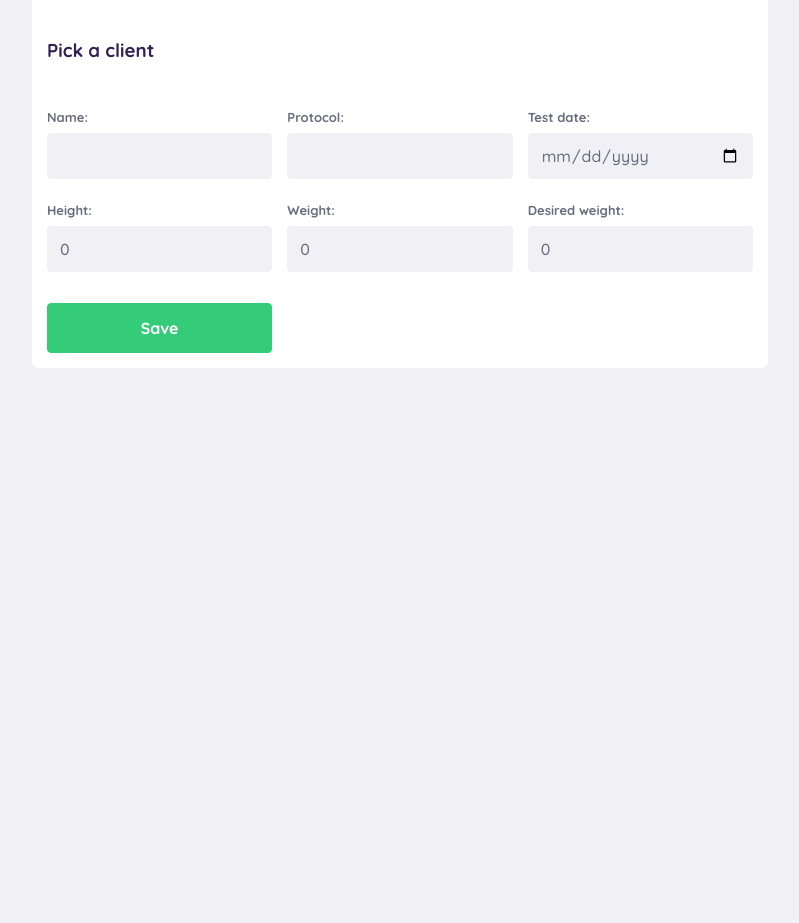
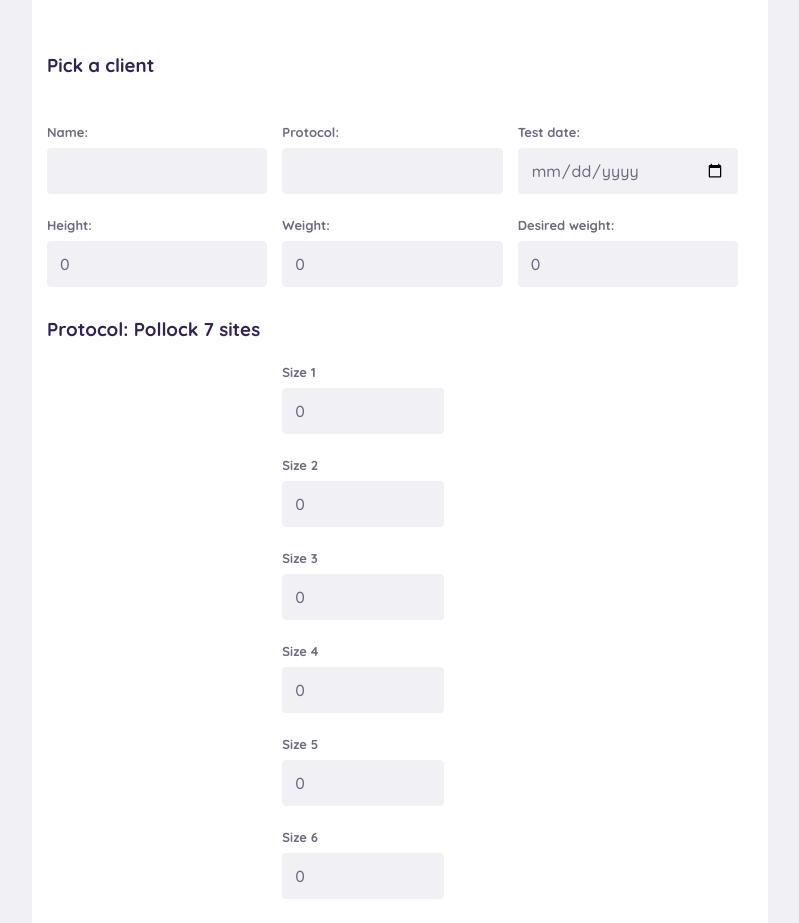
Before and after one commit to hang-up/danilo-tracker, a Vue app: page /#/addtest in a window 1280 px wide. Shown: the part 247-1170 px from the top of the page, without its empty margins (240-1039 px from the left). Before the commit the page ends 800 px from the top, so only its background shows below. Built offline with nearby package versions, Linux system fonts and the light colour scheme.

Commit message:
wip july 9th

```diff
--- a/src/App.vue
+++ b/src/App.vue
@@ -6,28 +6,28 @@
 </template>
 
 <script>
-import Menu from "./components/Menu";
+import Menu from './components/Menu';
 export default {
   components: { Menu },
   computed: {
     currentRoute() {
       return this.$router.currentRoute.name;
-    }
+    },
   },
   watch: {
     currentRoute(newr, oldr) {
       console.log(newr, oldr);
-    }
-  }
+    },
+  },
 };
 </script>
 <style>
-@import url("https://fonts.googleapis.com/css2?family=Quicksand:wght@300;500;700&display=swap");
-@import "./css/form.css";
+@import url('https://fonts.googleapis.com/css2?family=Quicksand:wght@300;500;700&display=swap');
+@import './css/form.css';
 
 :root {
   --primary-color: #34cb79;
-  --primary-color-darker: #2FB86E;
+  --primary-color-darker: #2fb86e;
   --title-color: #322153;
   --text-color: #6c6c80;
   --light-grey: #f0f0f5;
@@ -48,7 +48,7 @@ body {
 body,
 input,
 button {
-  font-family: "Quicksand", Arial, Helvetica, sans-serif;
+  font-family: 'Quicksand', Arial, Helvetica, sans-serif;
 }
 
 span,
@@ -59,7 +59,7 @@ h4,
 h5,
 h6 {
   color: var(--title-color);
-  font-family: "Quicksand";
+  font-family: 'Quicksand';
 }
 
 #app {
--- /dev/null
+++ b/src/components/form-user-info.vue
@@ -0,0 +1,93 @@
+<template>
+  <form @input="submit">
+    <div class="form-container">
+      <div class="g grid-100 form-header">
+        <h1>Create a new</h1>
+        <h1 class="title">measurement</h1>
+        <h3 class="sub-title">Pick a client</h3>
+      </div>
+
+      <div class="g grid-33 grid-m-100">
+        <label class="label" for="name">Name:</label>
+        <input class="input" type="text" name="name" v-model="form.searchUserName" />
+      </div>
+      <div class="g grid-33 grid-m-100">
+        <label class="label" for="protocol">Protocol:</label>
+        <select class="input" name="protocol" v-model="form.protocol" @change="changeProtocol">
+          <option v-for="protocol in form.protocols" :key="protocol.value" :value="protocol.value">
+            {{ protocol.name }}
+          </option>
+        </select>
+      </div>
+      <div class="g grid-33 grid-m-66">
+        <label class="label" for="testdate">Test date:</label>
+        <input class="input" type="date" name="testdate" v-model="form.testDate" />
+      </div>
+      <div class="g grid-33 grid-m-33">
+        <label class="label" for="height">Height:</label>
+        <input
+          class="input"
+          type="number"
+          name="height"
+          :min="form.minHeight"
+          v-model="form.height"
+        />
+      </div>
+      <div class="g grid-33 grid-m-50">
+        <label class="label" for="weight">Weight:</label>
+        <input
+          class="input"
+          type="number"
+          name="weight"
+          :min="form.minWeight"
+          v-model="form.weight"
+        />
+      </div>
+      <div class="g grid-33 grid-m-50">
+        <label class="label" for="desiredweight">Desired weight:</label>
+        <input class="input" type="number" name="desiredweight" v-model="form.desiredWeight" />
+      </div>
+    </div>
+  </form>
+</template>
+
+<script>
+export default {
+  name: '',
+  data: () => {
+    return {
+      form: {
+        searchUserName: null,
+        testDate: null,
+        weight: 0,
+        desiredWeight: 0,
+        height: 0,
+        protocol: null,
+        protocols: [
+          { name: 'Pollock 7 sites', value: 'FormPollock7' },
+          { name: 'Pollock 3 sites', value: 'FormPollock3' },
+        ],
+        minWeight: 35,
+        minHeight: 130,
+      },
+    };
+  },
+  methods: {
+    changeProtocol(val) {
+      this.form.protocol = val.target.value;
+    },
+
+    submit() {
+      console.log(this.form.protocol);
+      this.$emit('update', {
+        userName: this.form.searchUserName,
+        protocol: this.form.protocol,
+        testDate: this.form.testDate,
+        weight: this.form.weight,
+        desiredWeight: this.form.desiredWeight,
+        height: this.form.height,
+      });
+    },
+  },
+};
+</script>
--- a/src/components/protocols/pollock-3.vue
+++ b/src/components/protocols/pollock-3.vue
@@ -1,11 +1,13 @@
 <script>
 export default {
-  name: 'Pollock 3',
+  name: 'FormPollock3',
   data: () => {
     return {
+      measures: {
         size1: 0,
         size2: 0,
         size3: 0,
+      },
     };
   },
   computed: {
@@ -24,6 +26,7 @@ export default {
 </script>
 
 <template>
+  <form @submit="update">
     <div class="form-container">
       <div class="g grid-100 grid-m-100">
         <h3>Protocol: Pollock 3 sites</h3>
@@ -31,21 +34,21 @@ export default {
       <div class="g grid-33 grid-m-25"></div>
       <div class="g grid-25 grid-m-50">
         <label class="label" for="size1">Size 1</label>
-      <input class="input number" type="number" name="size1" v-model="size1" />
+        <input class="input number" type="number" name="size1" v-model="measures.size1" />
       </div>
       <div class="g grid-33 grid-m-25"></div>
 
       <div class="g grid-33 grid-m-25"></div>
       <div class="g grid-25 grid-m-50">
         <label class="label" for="size2">Size 2</label>
-      <input class="input number" type="number" name="size2" v-model="size2" />
+        <input class="input number" type="number" name="size2" v-model="measures.size2" />
       </div>
       <div class="g grid-33 grid-m-25"></div>
 
       <div class="g grid-33 grid-m-25"></div>
       <div class="g grid-25 grid-m-50">
         <label class="label" for="size3">Size 3</label>
-      <input class="input number" type="number" name="size3" v-model="size3" />
+        <input class="input number" type="number" name="size3" v-model="measures.size3" />
       </div>
       <div class="g grid-33 grid-m-25"></div>
 
@@ -53,4 +56,5 @@ export default {
         <button class="btn-primary" @click="handleSubmit">Submit</button>
       </div>
     </div>
+  </form>
 </template>
--- a/src/components/protocols/pollock-7.vue
+++ b/src/components/protocols/pollock-7.vue
@@ -1,6 +1,6 @@
 <script>
 export default {
-  name: 'Pollock 7',
+  name: 'FormPollock7',
   data: () => {
     return {
       measures: {
@@ -24,6 +24,7 @@ export default {
 </script>
 
 <template>
+  <form>
     <div class="form-container">
       <div class="g grid-100 grid-m-100">
         <h3>Protocol: Pollock 7 sites</h3>
@@ -31,49 +32,49 @@ export default {
       <div class="g grid-33 grid-m-25"></div>
       <div class="g grid-25 grid-m-50">
         <label class="label" for="size1">Size 1</label>
-      <input class="input number" type="number" name="size1" v-model="size1" />
+        <input class="input number" type="number" name="size1" v-model="measures.size1" />
       </div>
       <div class="g grid-33 grid-m-25"></div>
 
       <div class="g grid-33 grid-m-25"></div>
       <div class="g grid-25 grid-m-50">
         <label class="label" for="size2">Size 2</label>
-      <input class="input number" type="number" name="size2" v-model="size2" />
+        <input class="input number" type="number" name="size2" v-model="measures.size2" />
       </div>
       <div class="g grid-33 grid-m-25"></div>
 
       <div class="g grid-33 grid-m-25"></div>
       <div class="g grid-25 grid-m-50">
         <label class="label" for="size3">Size 3</label>
-      <input class="input number" type="number" name="size3" v-model="size3" />
+        <input class="input number" type="number" name="size3" v-model="measures.size3" />
       </div>
       <div class="g grid-33 grid-m-25"></div>
 
       <div class="g grid-33 grid-m-25"></div>
       <div class="g grid-25 grid-m-50">
         <label class="label" for="size4">Size 4</label>
-      <input class="input number" type="number" name="size4" v-model="size4" />
+        <input class="input number" type="number" name="size4" v-model="measures.size4" />
       </div>
       <div class="g grid-33 grid-m-25"></div>
 
       <div class="g grid-33 grid-m-25"></div>
       <div class="g grid-25 grid-m-50">
         <label class="label" for="size5">Size 5</label>
-      <input class="input number" type="number" name="size5" v-model="size5" />
+        <input class="input number" type="number" name="size5" v-model="measures.size5" />
       </div>
       <div class="g grid-33 grid-m-25"></div>
 
       <div class="g grid-33 grid-m-25"></div>
       <div class="g grid-25 grid-m-50">
         <label class="label" for="size6">Size 6</label>
-      <input class="input number" type="number" name="size6" v-model="size6" />
+        <input class="input number" type="number" name="size6" v-model="measures.size6" />
       </div>
       <div class="g grid-33 grid-m-25"></div>
 
       <div class="g grid-33 grid-m-25"></div>
       <div class="g grid-25 grid-m-50">
         <label class="label" for="size7">Size 7</label>
-      <input class="input number" type="number" name="size7" v-model="size7" />
+        <input class="input number" type="number" name="size7" v-model="measures.size7" />
       </div>
       <div class="g grid-33 grid-m-25"></div>
 
@@ -81,4 +82,5 @@ export default {
         <button class="btn-primary" @click="handleSubmit">Submit</button>
       </div>
     </div>
+  </form>
 </template>
--- a/src/views/AddTest.vue
+++ b/src/views/AddTest.vue
@@ -1,358 +1,72 @@
 <template>
   <div class="form-container">
-    <div class="g grid-100 form-header">
-      <h1>Create a new</h1>
-      <h1 class="title">measurement</h1>
-      <h3 class="sub-title">Pick a client</h3>
-    </div>
-
-    <div class="g grid-33 grid-m-100">
-      <label class="label" for="name">Name:</label>
-      <input class="input" type="text" name="name" v-model="search" />
-    </div>
-    <div class="g grid-33 grid-m-100">
-      <label class="label" for="protocol">Protocol:</label>
-      <select class="input" name="protocol" v-model="test.protocol">
-        <option
-          v-for="protocol in protocols"
-          :key="protocol.value"
-          :value="protocol.value"
-          >{{ protocol.name }}
-        </option>
-      </select>
-    </div>
-    <div class="g grid-33 grid-m-66">
-      <label class="label" for="testdate">Test date:</label>
-      <input
-        class="input"
-        type="date"
-        name="testdate"
-        v-model="test.testDate"
-      />
-    </div>
-    <div class="g grid-33 grid-m-33">
-      <label class="label" for="height">Height:</label>
-      <input class="input" type="number" name="height" v-model="test.height" />
-    </div>
-    <div class="g grid-33 grid-m-50">
-      <label class="label" for="weight">Weight:</label>
-      <input class="input" type="number" name="weight" v-model="test.weight" />
-    </div>
-    <div class="g grid-33 grid-m-50">
-      <label class="label" for="desiredweight">Desired weight:</label>
-      <input
-        class="input"
-        type="number"
-        name="desiredweight"
-        v-model="test.desiredWeight"
-      />
-    </div>
+    <FormUserInfo @update="processStep" />
 
     <keep-alive>
       <component :is="protocol"></component>
     </keep-alive>
-
+    <!-- <FormPollock3 v-if="form.protocol === 'FormPollock3'" /> -->
+    <!-- <FormPollock7 v-if="form.protocol === 'FormPollock7'" /> -->
     <div class="g grid-33 grid-m-100">
       <button class="btn-primary" @click="handleSubmit">
         Save
       </button>
     </div>
-    <!-- <div class="form-group">
-      <div class="line">
-        <div class="form-item">
-          <label class="label" for="name">Name:</label>
-          <input class="input" type="text" name="name" v-model="search" />
-        </div>
-
-        <div class="form-item">
-          <label class="label" for="protocol">Protocol:</label>
-          <select class="input" name="protocol" v-model="test.protocol">
-            <option
-              v-for="protocol in protocols"
-              :key="protocol.value"
-              :value="protocol.value"
-              >{{ protocol.name }}
-            </option>
-          </select>
-          <div v-for="user in filteredUser" :key="user.name">
-            {{ user.name }}
-          </div>
-        </div>
-      </div>
-    </div> -->
-
-    <!-- <div class="form-header">
-      <h3 class="sub-title">{{ test.protocol }}</h3>
-    </div> -->
-    <!-- <div class="form-group">
-      <div class="line row">
-        <div class="form-item left">
-          <label class="label" for="weight">Weight:</label>
-          <input
-            class="input"
-            type="number"
-            name="weight"
-            v-model="test.weight"
-          />
-        </div>
-
-        <div class="form-item right">
-          <label class="label" for="desiredweight">Desired weight:</label>
-          <input
-            class="input"
-            type="number"
-            name="desiredweight"
-            v-model="test.desiredWeight"
-          />
-        </div>
-
-        <div class="form-item right">
-          <label class="label" for="height">Height:</label>
-          <input
-            class="input"
-            type="number"
-            name="height"
-            v-model="test.height"
-          />
-        </div>
-
-        <div class="form-item">
-          <label class="label" for="testdate">Test date:</label>
-          <input
-            class="input"
-            type="date"
-            name="testdate"
-            v-model="test.testDate"
-          />
-        </div>
-      </div>
-    </div> -->
   </div>
 </template>
 
 <script>
-import Pollock3 from "../components/protocols/pollock-3";
-import Pollock7 from "../components/protocols/pollock-7";
+import FormUserInfo from '../components/form-user-info';
+import FormPollock3 from '../components/protocols/pollock-3';
+import FormPollock7 from '../components/protocols/pollock-7';
 
 export default {
-  name: "Adduser",
-  components: { Pollock3, Pollock7 },
+  name: 'Adduser',
+  components: { FormUserInfo, FormPollock3, FormPollock7 },
   data: () => {
     return {
-      search: "",
+      form: {},
       users: null,
-      test: {
-        user: {},
-        protocol: "",
-        testDate: new Date(),
-        weight: 0,
-        desiredWeight: 0,
-        height: 0,
-      },
-      protocols: [
-        { name: "Pollock 7 sites", value: "pollock7" },
-        { name: "Pollock 3 sites", value: "pollock3" },
-      ],
-      minHeight: 130,
-      minWeight: 35,
     };
   },
   created() {
     // check if its coming from a new user page
-    if (window.localStorage.getItem("users") === null) {
+    if (window.localStorage.getItem('users') === null) {
       // aqui checar se tem user unico vindo do localstorage.
       // quand criar um novo user add ele numa lista de users.
       // choose user from user list
-      alert("no user");
+      alert('no user');
     } else {
-      console.log("do test created users");
+      // get user
     }
   },
 
   computed: {
     protocol() {
-      return this.test.protocol;
+      return this.form.protocol ? this.form.protocol : 'FormPollock7';
     },
     filteredUser() {
-      const users = JSON.parse(window.localStorage.getItem("users"));
-      return users.filter((user) => user.name.match(this.search));
+      const users = JSON.parse(window.localStorage.getItem('users'));
+      return users.filter(user => user.name.match(this.search));
     },
   },
 
   methods: {
     handleSubmit() {
-      alert("click");
+      alert(this.form.protocol);
     },
 
     fetchProtocols() {},
+
+    processStep(stepData) {
+      Object.assign(this.form, stepData);
+      console.log('form', this.form.protocol);
+    },
   },
+  // watch: {
+  //   form: function(n, o) {
+  //     console.log(n, o);
+  //   },
+  // },
 };
 </script>
-<style scoped>
-/* * {
-  box-sizing: border-box;
-} */
-
-/* Smartphones (portrait and landscape) ----------- */
-/* @media (min-width: 320px) and (max-width: 480px) {
-  .adduser {
-    padding: 12px;
-    max-width: 100%;
-    margin: 0 auto;
-  }
-
-  .form-header {
-    margin: 16px 0 0;
-  }
-
-  .line {
-    flex-direction: column;
-  }
-
-  .line.row {
-    flex-direction: row;
-    width: 50%;
-  }
-
-  .form-item.left {
-    margin-right: 6px;
-  }
-
-  .form-item.right {
-    margin-left: 6px;
-  }
-
-  .form-item {
-    margin: 0 0 16px;
-  }
-
-  .input.number {
-    max-width: 162px;
-    min-width: 100%;
-  }
-
-  .btn-row {
-    display: block;
-    padding: 0px;
-  }
-
-  .btn-primary {
-    width: 100%;
-  }
-}
-
-/* Screen bigger then 481px */
-/*
-@media (min-width: 481px) {
-  .adduser {
-    padding: 40px;
-  }
-
-  .form-item {
-    margin: 12px;
-  }
-
-  .form-header {
-    margin: 0 12px;
-  }
-
-  .btn-row {
-    display: block;
-    padding: 12px;
-  }
-
-  .btn-primary {
-    align-self: flex-end;
-    width: 160px;
-  }
-
-  .line.row {
-    flex-direction: row;
-    width: 140px;
-  }
-
-  .form-item.left {
-    margin-right: 12px;
-  }
-
-  .form-item.right {
-    margin-left: 12px;
-  }
-} */
-
-/* General style */
-/* .adduser {
-  display: flex;
-  flex-direction: column;
-  background: #fff;
-  max-width: 736px;
-  margin: 0 auto;
-}
-
-.title {
-  margin-bottom: 48px;
-}
-
-.sub-title {
-  margin-bottom: 24px;
-}
-
-.line {
-  display: flex;
-  width: 100%;
-}
-
-.form-item {
-  display: flex;
-  flex-direction: column;
-  width: 100%;
-}
-
-.form-item .label {
-  color: var(--text-color);
-  font-size: 13px;
-  font-weight: 600;
-  margin-bottom: 8px;
-}
-
-.form-item .input {
-  background-color: var(--light-grey);
-  border: 1px solid var(--light-grey);
-  border-radius: 4px;
-  color: var(--text-color);
-  font-size: 16px;
-  outline: none;
-  padding: 12px;
-}
-
-.form-item .input:focus {
-  background-color: var(--light-grey);
-  border: solid 1px var(--primary-color);
-}
-
-.form-item select {
-  -webkit-appearance: none;
-  line-height: 24px;
-}
-.btn-row {
-  display: flex;
-  justify-content: flex-end;
-}
-
-.btn-primary {
-  padding: 12px;
-  line-height: 24px;
-  color: #fff;
-  background: var(--primary-color);
-  border: 1px solid var(--primary-color);
-  border-radius: 6px;
-  font-size: 16px;
-  font-weight: 600;
-  margin-top: 16px;
-  outline: none;
-}
-
-.btn-primary:hover {
-  cursor: pointer;
-} */
-</style>
```
Also changed, not shown: src/components/Menu.vue (+5 -12 lines), src/components/form-helper.vue (deleted, +0 -19 lines), src/router/index.js (+14 -16 lines), src/views/AddUser.vue (+25 -30 lines). Lines whose indentation alone changed are shown as unchanged.
